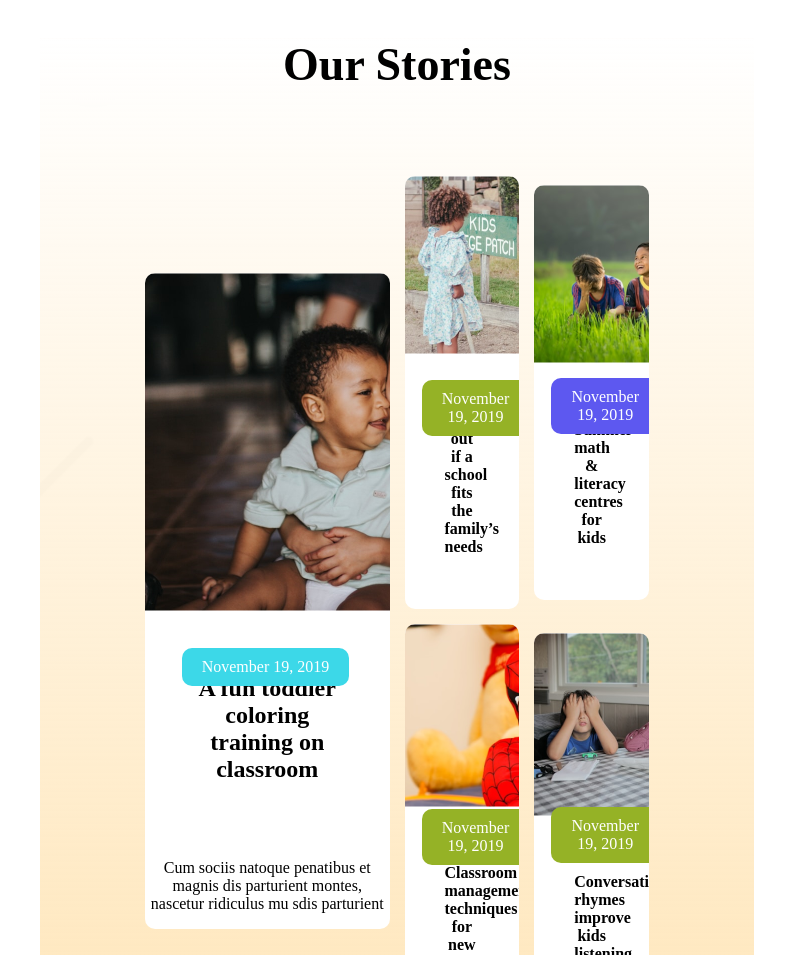
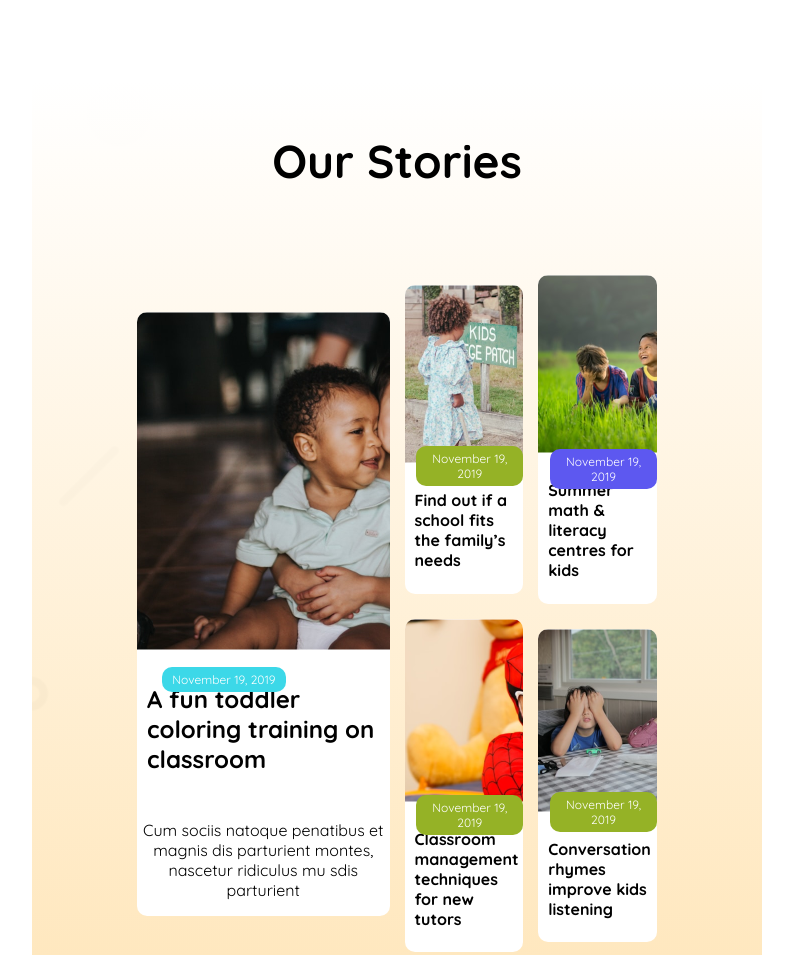
Before and after one commit to Nafis588/ph-Assignment_2, a plain HTML site: page index.html in a window 1280 px wide. Shown: the part 1581-2536 px from the top of the page, without its empty margins (243-1036 px from the left). Drawn offline with Linux system fonts and the light colour scheme.

Commit message:
feat: add welcome marquee and update styles for improved layout and visibility

```diff
--- a/index.html
+++ b/index.html
@@ -27,9 +27,14 @@
                 <i class="fas fa-bars"></i>
             </div>
 
+
     </nav>
+    <div class="gayeb">
+        <hr>
+    </div>
     </header>
     <main>
+        <marquee style="color: rgb(255, 0, 0); font-size: 24px; font-weight: bold; background-color: #3CD8E8;">Welcome to the website</marquee>
         <div class="hero">
             <div hero-content>
                 <div class="hero-title">
--- a/styles.css
+++ b/styles.css
@@ -1,6 +1,6 @@
 @import url('https://fonts.googleapis.com/css2?family=Quicksand:wght@300..700&family=Work+Sans:ital,wght@0,100..900;1,100..900&display=swap');
 
-.body{
+body{
     font-family: "Quicksand", sans-serif;
     font-optical-sizing: auto;
     font-weight: 400;
@@ -77,7 +77,9 @@ button{
     display: none;
 }
 
-
+.gayeb{
+    display: none;
+}
 
 .hero{
     display: flex;
@@ -216,8 +218,9 @@ button{
     background-size: cover;
     background-position: center;
     margin: 0 275px;
-    padding: 0 100px;
+    padding: 20px 100px;
     text-align: center;
+
 
 }
 .story-container{
@@ -248,18 +251,18 @@ button{
 }
 .story-card h2 {
     font-size: 16px;
-    text-align: center;
-    padding: 40px;
+    text-align: start;
+    padding: 10px;
 }
 .story-date {
     position: absolute;
-    bottom: 40%;
-    left: 15%;
+    bottom: 35%;
+    left: 10%;
     background-color: #95B226;
     color: white;
-    padding:10px 20px;
+    padding:5px 10px;
     border-radius: 10px;
-    font-size: 16px;
+    font-size: 12px;
 }
 
 
@@ -363,7 +366,6 @@ footer{
     }
     .stories{
         margin: 0px;
-        padding-bottom: 20px;
     }
     .story-container{
         display: grid;
@@ -393,7 +395,9 @@ footer{
         grid-template-columns: 1fr;
         margin: 0px;
     }
-
+    .gayeb{
+        display:block;
+    }
 
 
 
```
